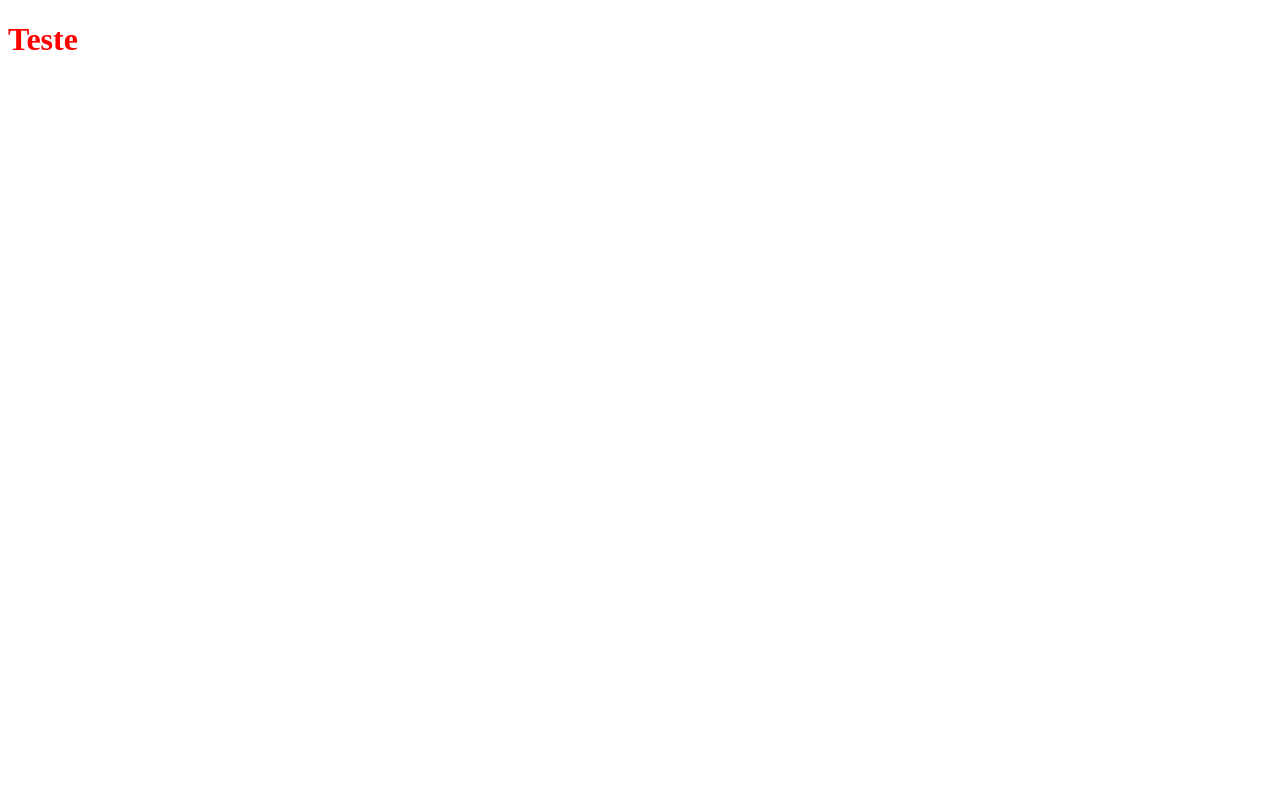
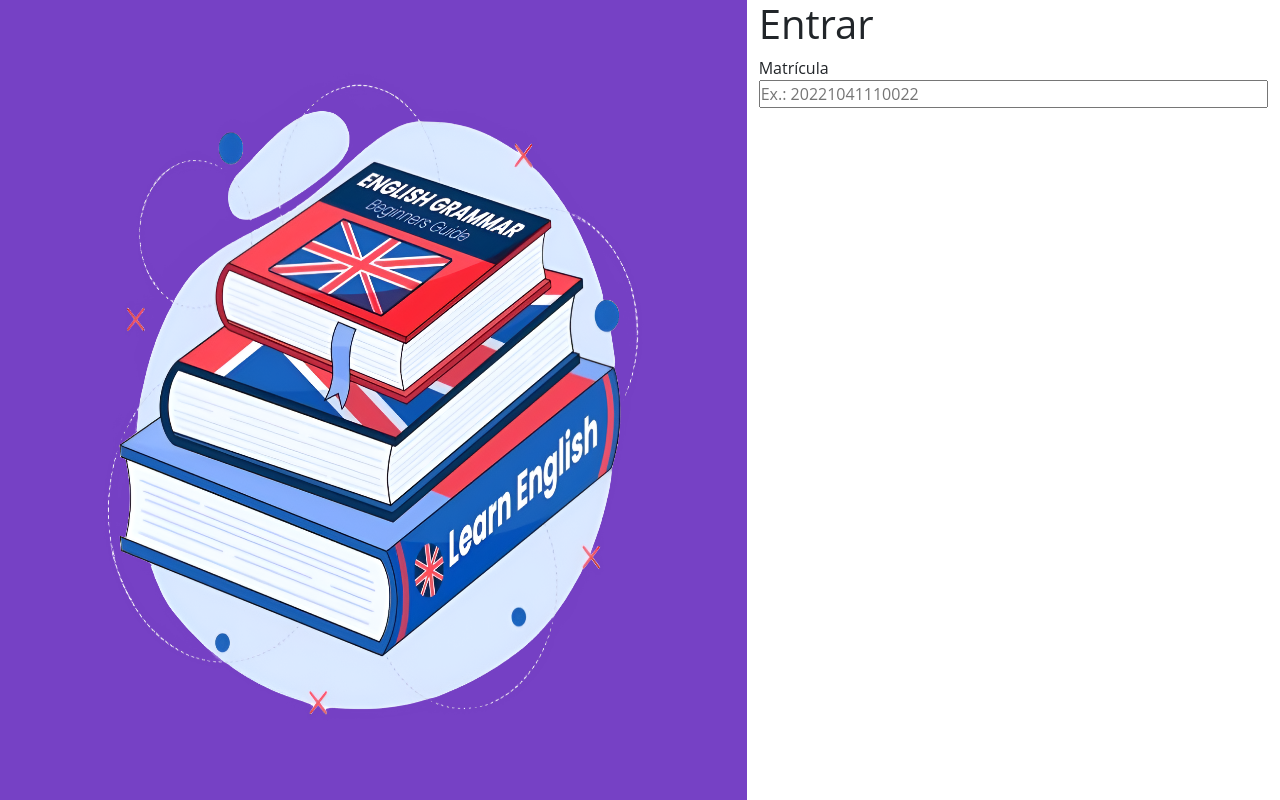
Before and after one commit to lysabacate/Projeto-MECK, a Flask app: page / in a window 1280 px wide. Before the commit the page is almost empty. Run offline with Flask 3, Linux system fonts and the light colour scheme.

Commit message:
enviando progresso

```diff
--- a/app.py
+++ b/app.py
@@ -2,9 +2,14 @@ from flask import Flask, render_template, request
 
 app = Flask(__name__)
 
-@app.route('/')
+@app.route('/aaa')
 def paginainicial():
     return render_template('pagina-inicial.html')
 
+@app.route('/')
+def entrar():
+    return render_template('pagina-login.html')
+
+
 if __name__ == '__main__':
     app.run()
--- a/static/css/style.css
+++ b/static/css/style.css
@@ -1,3 +1,22 @@
-h1{
-    color: red;
+*{
+    margin: 0;
+    padding: 0;
 }
+
+html, body{
+    width: 100%;
+    height: 100%;
+}
+
+#login{
+    font-family: open sans;
+}
+
+.roxobg{
+    background-color: #7641C5;
+}
+
+.imglogin{
+    width: 80%;
+    height: 95%
+}
--- a/templates/pagina-login.html
+++ b/templates/pagina-login.html
@@ -5,8 +5,21 @@
     <meta name="viewport" content="width=device-width, initial-scale=1.0">
     <link rel="stylesheet" href="static/css/style.css">
     <title>Login</title>
+    <link href="https://cdn.jsdelivr.net/npm/bootstrap@5.0.2/dist/css/bootstrap.min.css" rel="stylesheet" integrity="sha384-EVSTQN3/azprG1Anm3QDgpJLIm9Nao0Yz1ztcQTwFspd3yD65VohhpuuCOmLASjC" crossorigin="anonymous">
+    <script src="https://cdn.jsdelivr.net/npm/bootstrap@5.0.2/dist/js/bootstrap.bundle.min.js" integrity="sha384-MrcW6ZMFYlzcLA8Nl+NtUVF0sA7MsXsP1UyJoMp4YLEuNSfAP+JcXn/tWtIaxVXM" crossorigin="anonymous"></script>
 </head>
-<body>
-
+<body id="login">
+    <section class='container-fluid h-100 p-0 m-0 row'>
+        <div id='loginimg' class='col-7 roxobg d-flex justify-content-center align-items-center'>
+            <img class='imglogin' src="/static/img/imagemlogin.png" alt="">
+        </div>
+        <div class='blocoentrar col d-flex flex-column'>
+            <h1>Entrar</h1>
+            <form action="" class='d-flex flex-column w-60'>
+                <label for="Matrícula">Matrícula</label>
+                <input type="text" name="Matrícula" placeholder="Ex.: 20221041110022">
+            </form>
+        </div>
+    </section>
 </body>
 </html>
```
